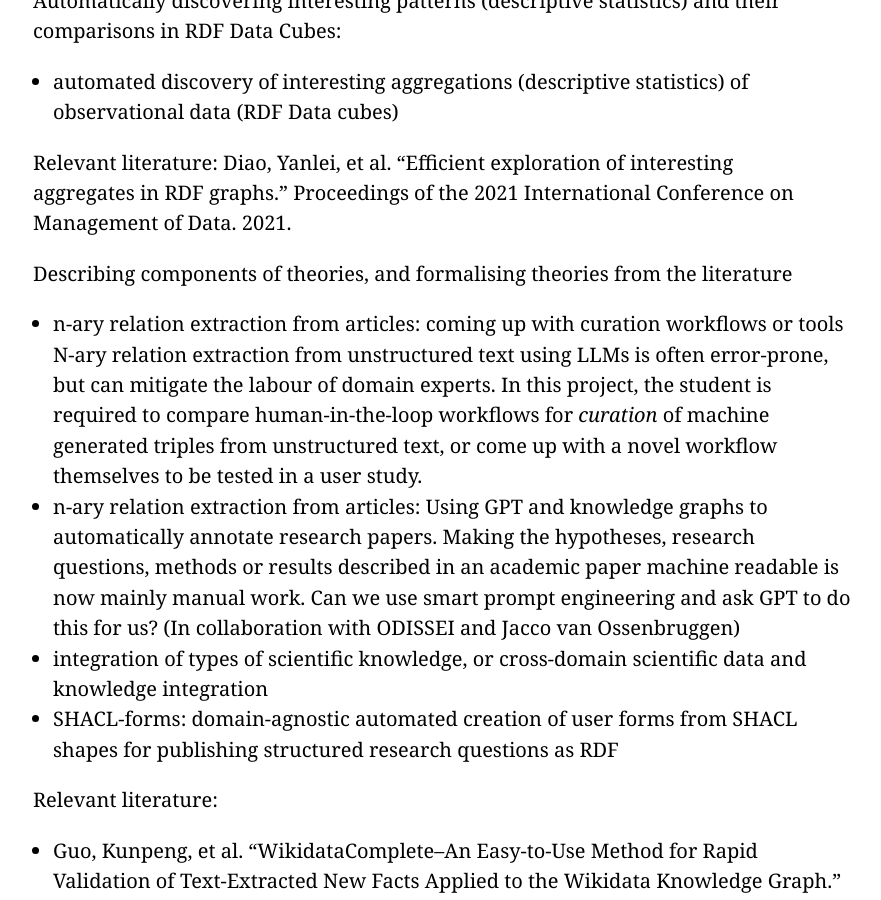
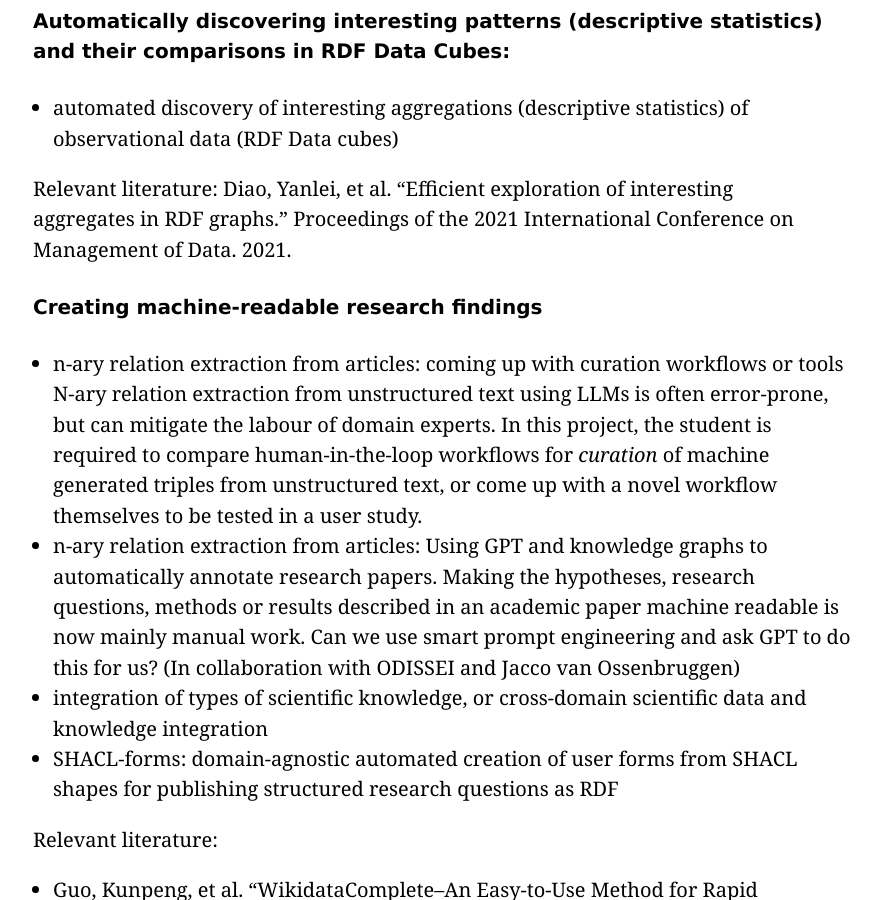
Before and after one commit to kai-vu/site, a Jekyll site: the page built from theses/LS_SciKG.md, in a window 1280 px wide and 900 px high, scrolled down 913 px. Shown: the whole window, without its empty margins (207-1088 px from the left). Built offline with Jekyll 4.4.1, drawn with Linux system fonts in a browser that asks for light colours; our own code applies the rules of GitHub Pages for plain Markdown files.

Commit message:
Update LS_SciKG.md

```diff
--- a/theses/LS_SciKG.md
+++ b/theses/LS_SciKG.md
@@ -14,7 +14,7 @@
 
 For this project, a MSc. student can focus on addressing one (or more) of the steps of hypothesis generation and testing for humanities or social science research:
 
-Dealing with observational data (as RDF Data Cubes):
+#### Dealing with observational data (as RDF Data Cubes):
 
 https://www.who.int/data/inequality-monitor/data
 
@@ -25,14 +25,14 @@
 Relevant literature:
 Abián, D., Merono Penuela, A., & Simperl, E. (2022). An Analysis of Content Gaps versus User Needs in the Wikidata Knowledge Graph. In The Semantic Web – ISWC 2022 21st International Semantic Web Conference, ISWC 2022, Virtual Event, October 23–27, 2022, Proceedings
 
-Automatically discovering interesting patterns (descriptive statistics) and their comparisons in RDF Data Cubes:
+#### Automatically discovering interesting patterns (descriptive statistics) and their comparisons in RDF Data Cubes:
 
 - automated discovery of interesting aggregations (descriptive statistics) of observational data (RDF Data cubes)
 
 Relevant literature:
 Diao, Yanlei, et al. "Efficient exploration of interesting aggregates in RDF graphs." Proceedings of the 2021 International Conference on Management of Data. 2021.
 
-Describing components of theories, and formalising theories from the literature
+#### Creating machine-readable research findings
 - n-ary relation extraction from articles: coming up with curation workflows or tools
 N-ary relation extraction from unstructured text using LLMs is often error-prone, but can mitigate the labour of domain experts. In this project, the student is required to compare human-in-the-loop workflows for _curation_ of machine generated triples from unstructured text, or come up with a novel workflow themselves to be tested in a user study.
 - n-ary relation extraction from articles: Using GPT and knowledge graphs to automatically annotate research papers.  Making the hypotheses, research questions, methods or results described in an academic paper machine readable is now mainly manual work.  Can we use smart prompt engineering and ask GPT to do this for us? (In collaboration with ODISSEI and Jacco van Ossenbruggen)
@@ -44,7 +44,7 @@
 - Ermilov, Ivan, et al. "kOre: Using Linked Data for OpenScience Information Integration." SEMANTiCS (Posters & Demos). 2015.
 - https://datashapes.org/forms.html
 
-Understanding (and towards automation of) the scientific process:
+#### Understanding (and towards automation of) the scientific process:
 - research how process ontologies of the scientific cycle can aid researchers
 - a comparison of (RDF) vocabularies for describing the scientific process (supervisors: Lise & Ilaria)
 - a comparison of human-in-the-loop workflows of the scientific cycle that make use of Knowledge Graphs
@@ -53,7 +53,7 @@
 Relevant literature:
 Guo, Kunpeng, et al. "WikidataComplete–An Easy-to-Use Method for Rapid Validation of Text-Extracted New Facts Applied to the Wikidata Knowledge Graph." European Semantic Web Conference. Cham: Springer International Publishing, 2022.
 
-Hypothesis testing as question answering over statistical data:
+#### Hypothesis testing as question answering over statistical data:
 
 - hypothesis testing as question answering over RDF data cubes
 
```
